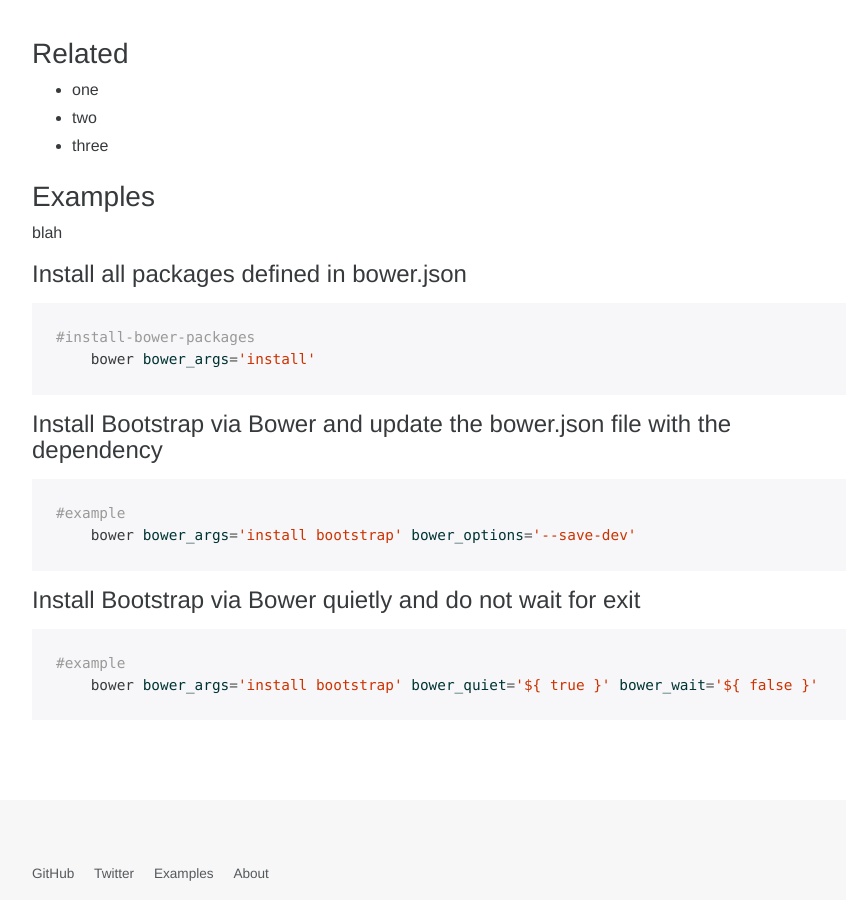
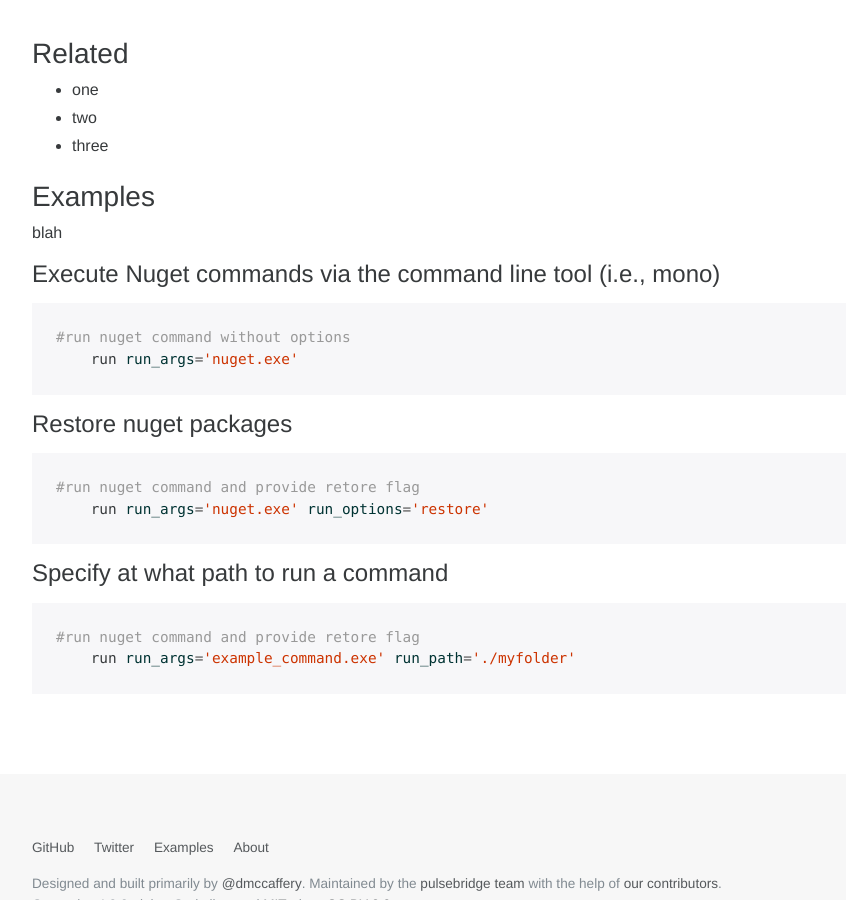
Before and after one commit to automotiveMastermind/condo, a Jekyll site: the page built from docs/shades/run.md, in a window 1280 px wide and 900 px high, scrolled down 1627 px. Shown: the whole window, without its empty margins (53-899 px from the left). Built offline with Jekyll 4.4.1, drawn with Linux system fonts in a browser that asks for light colours; nearby versions of some CDN libraries.

Commit message:
Added some Run shade examples.

```diff
--- a/docs/shades/run.md
+++ b/docs/shades/run.md
@@ -125,20 +125,20 @@ The following global arguments are used by bower:
 
 blah
 
-#### Install all packages defined in bower.json
+#### Execute Nuget commands via the command line tool (i.e., mono)
 {% highlight sh %}
-#install-bower-packages
-    bower bower_args='install'
+#run nuget command without options
+    run run_args='nuget.exe'
 {% endhighlight %}
 
-#### Install Bootstrap via Bower and update the bower.json file with the dependency
+#### Restore nuget packages
 {% highlight sh %}
-#example
-    bower bower_args='install bootstrap' bower_options='--save-dev'
+#run nuget command and provide retore flag
+    run run_args='nuget.exe' run_options='restore'
 {% endhighlight %}
 
-#### Install Bootstrap via Bower quietly and do not wait for exit
+#### Specify at what path to run a command
 {% highlight sh %}
-#example
-    bower bower_args='install bootstrap' bower_quiet='${ true }' bower_wait='${ false }'
+#run nuget command and provide retore flag
+    run run_args='example_command.exe' run_path='./myfolder'
 {% endhighlight %}
```
